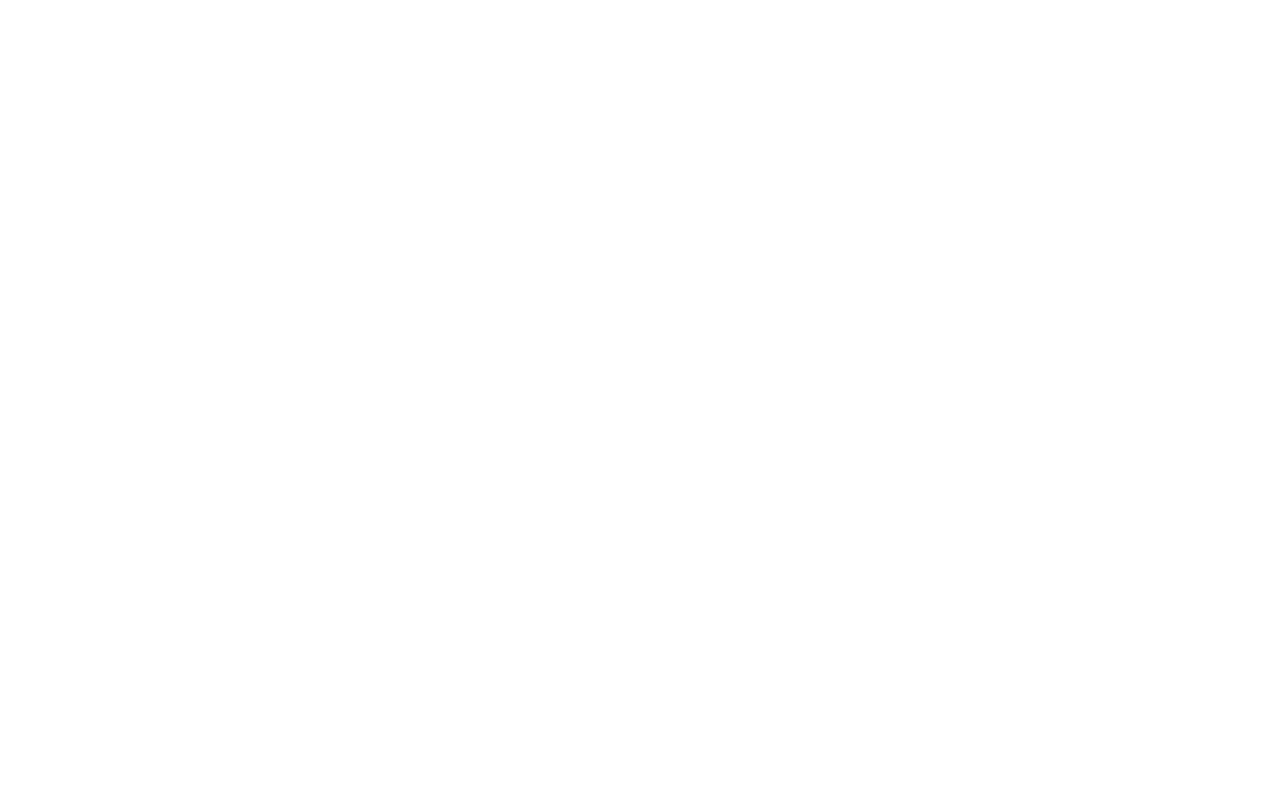
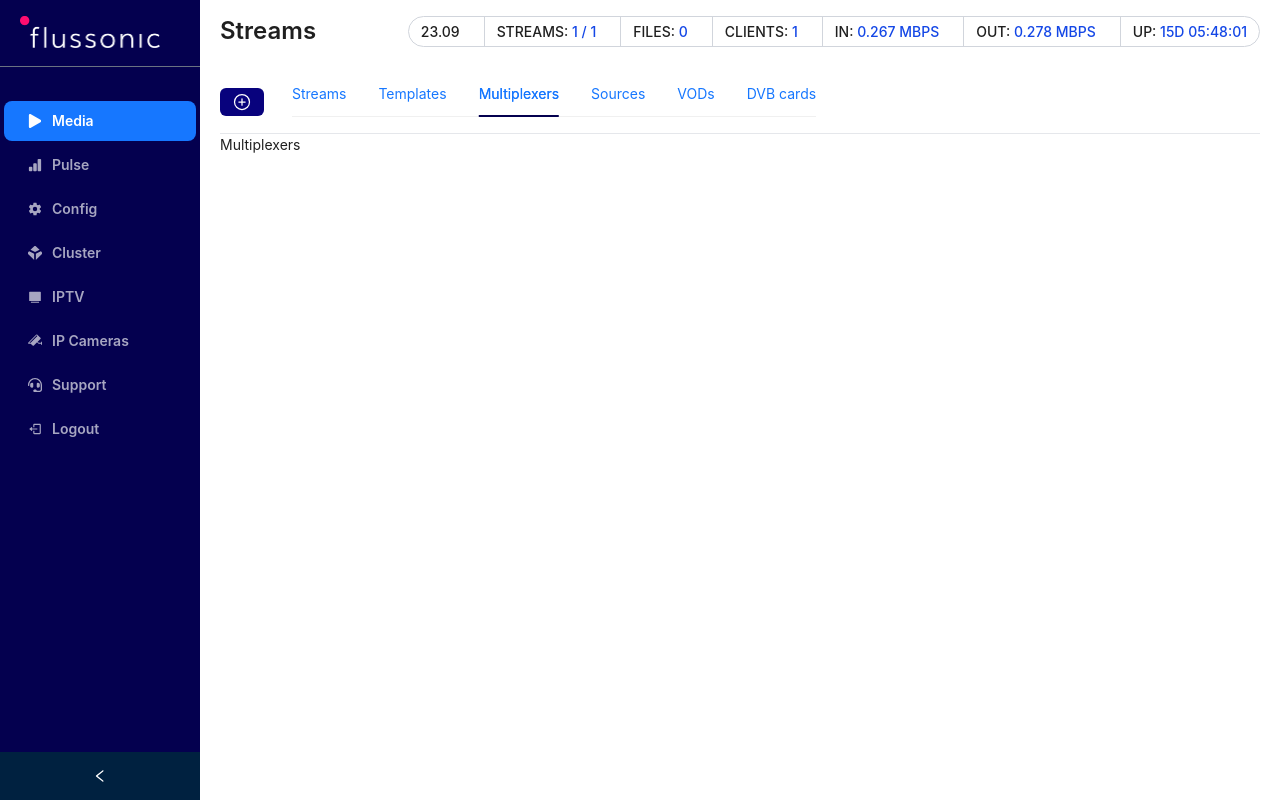
Before and after one commit to globussolution/xtremecode, a React (Vite) app: page /media/multiplexers in a window 1280 px wide. Before the commit this address had no page. Built offline with nearby package versions, Linux system fonts and the light colour scheme.

Commit message:
working on tabs

```diff
--- a/src/Admin/Admin Components/AppLayout.jsx
+++ b/src/Admin/Admin Components/AppLayout.jsx
@@ -1,5 +1,3 @@
-import React from "react"
-
 import { useState, useEffect } from "react"
 import { Layout, Menu, theme, Drawer, Button } from "antd"
 import { MenuOutlined } from "@ant-design/icons"
@@ -82,7 +80,7 @@
       >
         <Menu
           className="font-semibold"
-          style={{ backgroundColor: "#04004F" }}
+          style={{ backgroundColor: "#04004F", marginTop: "30px" }}
           theme="dark"
           defaultSelectedKeys={["1"]}
           mode="inline"
@@ -112,7 +110,7 @@
         </div>
         <Menu
           className="border-t border-gray-500 font-semibold"
-          style={{ paddingTop: "15%", marginTop: "3%", backgroundColor: "#04004F" }}
+          style={collapsed? {paddingTop: "25px", backgroundColor: "#04004F"} : { paddingTop: "15%", marginTop: "3%", backgroundColor: "#04004F" }}
           theme="dark"
           defaultSelectedKeys={["1"]}
           mode="inline"
--- a/src/Admin/Admin Components/statsBar.jsx
+++ b/src/Admin/Admin Components/statsBar.jsx
@@ -1,5 +1,3 @@
-import  React from "react"
-
 import { Drawer, Button } from "antd"
 import { MoreOutlined } from "@ant-design/icons"
 
--- a/src/Admin/Admin Pages/Media/Media.jsx
+++ b/src/Admin/Admin Pages/Media/Media.jsx
@@ -18,6 +18,8 @@
 import { IoAddCircleOutline } from "react-icons/io5"
 import { FaChevronCircleUp } from "react-icons/fa";
 import { FaChevronCircleDown } from "react-icons/fa";
+import { Link } from "react-router-dom"
+import AppLayout from "../../Admin Components/AppLayout";
 
 const { Content } = Layout
 const { TabPane } = Tabs
@@ -465,9 +467,9 @@
       key: "output",
       render: (output, record) => (
         <div>
-          <div>Clients watching: {output.clients}</div>
+          <div><p>Clients watching: {output.clients}</p></div>
           <div>
-            Push summary: {output.summary} {output.running}
+            <p>Push summary: {output.summary} {output.running}</p>
           </div>
 
           {expandedRows[record.key] ? (
@@ -625,9 +627,10 @@
   const paginationOptions = ["10", "25", "50", "100"]
 
   return (
+    <AppLayout>
     <Layout style={{ minHeight: "100vh", backgroundColor: "white" }}>
       <Layout>
-        <Content style={{ padding: isMobile ? "0" : "10px 5px", backgroundColor: "white" }}>
+        <Content style={{ padding: isMobile ? "0" : "0", backgroundColor: "white" }}>
           <div
             style={{
               padding: 0,
@@ -644,17 +647,17 @@
             {/* Tabs */}
             <div className={`flex items-center gap-2 border-b border-gray-200 ${isMobile ? "px-2" : ""}`}>
               <button
-                className={`text-xl font-bold px-3 py-1 mr-5 text-white bg-[#08027d] rounded-md ${isMobile ? "mt-1" : ""}`}
+                className={`cursor-pointer text-xl font-bold px-3 py-1 mr-5 text-white bg-[#08027d] rounded-md ${isMobile ? "mt-1" : ""}`}
               >
                 <IoAddCircleOutline />
               </button>
               <Tabs defaultActiveKey="1" className="mb-0" size={isMobile ? "small" : "middle"}>
-                <TabPane tab="Streams" key="1" />
-                <TabPane tab="Templates" key="2" />
-                <TabPane tab="Multiplexers" key="3" />
-                <TabPane tab="Sources" key="4" />
-                <TabPane tab="VODs" key="5" />
-                <TabPane tab="DVB cards" key="6" />
+                <TabPane tab={<Link to="/">Streams</Link>} key="1" />
+                <TabPane tab={<Link to="/media/templates">Templates</Link>} key="2" />
+                <TabPane tab={<Link to="/media/multiplexers">Multiplexers</Link>} key="3" />
+                <TabPane tab={<Link to="/media/sources">Sources</Link>} key="4" />
+                <TabPane tab={<Link to="/media/vods">VODs</Link>} key="5" />
+                <TabPane tab={<Link to="/media/dvbcards">DVB cards</Link>} key="6" />
               </Tabs>
             </div>
 
@@ -1095,6 +1098,7 @@
         </Content>
       </Layout>
     </Layout>
+    </AppLayout>
   )
 }
 
--- /dev/null
+++ b/src/Admin/Admin Pages/Media/MediaComponents/DVBCards.jsx
@@ -0,0 +1,40 @@
+import AppLayout from "../../../Admin Components/AppLayout";
+import TabPane from "antd/es/tabs/TabPane";
+import { Tabs } from "antd"
+import { useState } from "react";
+import { IoAddCircleOutline } from "react-icons/io5"
+import { Link } from "react-router-dom"
+
+function DVBCards() {
+  const [isMobile, setIsMobile] = useState(false)
+
+  return (
+    <>
+      <AppLayout>
+        {/* Mobile Title */}
+        <div className="md:hidden px-4 py-2">
+           <h1 className="text-xl font-semibold">DVB cards</h1>
+        </div>
+        {/* Tabs */}
+        <div className={`flex items-center gap-2 border-b border-gray-200 ${isMobile ? "px-2" : ""}`}>
+          <button
+            className={`cursor-pointer text-xl font-bold px-3 py-1 mr-5 text-white bg-[#08027d] rounded-md ${isMobile ? "mt-1" : ""}`}
+          >
+            <IoAddCircleOutline />
+          </button>
+          <Tabs defaultActiveKey="6" className="mb-0" size={isMobile ? "small" : "middle"}>
+            <TabPane tab={<Link to="/">Streams</Link>} key="1" />
+            <TabPane tab={<Link to="/media/templates">Templates</Link>} key="2" />
+            <TabPane tab={<Link to="/media/multiplexers">Multiplexers</Link>} key="3" />
+            <TabPane tab={<Link to="/media/sources">Sources</Link>} key="4" />
+            <TabPane tab={<Link to="/media/vods">VODs</Link>} key="5" />
+            <TabPane tab={<Link to="/media/dvbcards">DVB cards</Link>} key="6" />
+          </Tabs>
+        </div>
+        <h1>DVB cards</h1>
+      </AppLayout>
+    </>
+  );
+}
+
+export default DVBCards;
--- /dev/null
+++ b/src/Admin/Admin Pages/Media/MediaComponents/Multiplexers.jsx
@@ -0,0 +1,40 @@
+import AppLayout from "../../../Admin Components/AppLayout";
+import TabPane from "antd/es/tabs/TabPane";
+import { Tabs } from "antd"
+import { useState } from "react";
+import { IoAddCircleOutline } from "react-icons/io5"
+import { Link } from "react-router-dom"
+
+function Multiplexers() {
+  const [isMobile, setIsMobile] = useState(false)
+
+  return (
+    <>
+      <AppLayout>
+        {/* Mobile Title */}
+        <div className="md:hidden px-4 py-2">
+           <h1 className="text-xl font-semibold">Multiplexers</h1>
+        </div>
+        {/* Tabs */}
+        <div className={`flex items-center gap-2 border-b border-gray-200 ${isMobile ? "px-2" : ""}`}>
+          <button
+            className={`cursor-pointer text-xl font-bold px-3 py-1 mr-5 text-white bg-[#08027d] rounded-md ${isMobile ? "mt-1" : ""}`}
+          >
+            <IoAddCircleOutline />
+          </button>
+          <Tabs defaultActiveKey="3" className="mb-0" size={isMobile ? "small" : "middle"}>
+            <TabPane tab={<Link to="/">Streams</Link>} key="1" />
+            <TabPane tab={<Link to="/media/templates">Templates</Link>} key="2" />
+            <TabPane tab={<Link to="/media/multiplexers">Multiplexers</Link>} key="3" />
+            <TabPane tab={<Link to="/media/sources">Sources</Link>} key="4" />
+            <TabPane tab={<Link to="/media/vods">VODs</Link>} key="5" />
+            <TabPane tab={<Link to="/media/dvbcards">DVB cards</Link>} key="6" />
+          </Tabs>
+        </div>
+        <h1>Multiplexers</h1>
+      </AppLayout>
+    </>
+  );
+}
+
+export default Multiplexers;
--- /dev/null
+++ b/src/Admin/Admin Pages/Media/MediaComponents/Sources.jsx
@@ -0,0 +1,40 @@
+import AppLayout from "../../../Admin Components/AppLayout";
+import TabPane from "antd/es/tabs/TabPane";
+import { Tabs } from "antd"
+import { useState } from "react";
+import { IoAddCircleOutline } from "react-icons/io5"
+import { Link } from "react-router-dom"
+
+function Sources() {
+  const [isMobile, setIsMobile] = useState(false)
+
+  return (
+    <>
+      <AppLayout>
+        {/* Mobile Title */}
+        <div className="md:hidden px-4 py-2">
+           <h1 className="text-xl font-semibold">Sources</h1>
+        </div>
+        {/* Tabs */}
+        <div className={`flex items-center gap-2 border-b border-gray-200 ${isMobile ? "px-2" : ""}`}>
+          <button
+            className={`cursor-pointer text-xl font-bold px-3 py-1 mr-5 text-white bg-[#08027d] rounded-md ${isMobile ? "mt-1" : ""}`}
+          >
+            <IoAddCircleOutline />
+          </button>
+          <Tabs defaultActiveKey="4" className="mb-0" size={isMobile ? "small" : "middle"}>
+            <TabPane tab={<Link to="/">Streams</Link>} key="1" />
+            <TabPane tab={<Link to="/media/templates">Templates</Link>} key="2" />
+            <TabPane tab={<Link to="/media/multiplexers">Multiplexers</Link>} key="3" />
+            <TabPane tab={<Link to="/media/sources">Sources</Link>} key="4" />
+            <TabPane tab={<Link to="/media/vods">VODs</Link>} key="5" />
+            <TabPane tab={<Link to="/media/dvbcards">DVB cards</Link>} key="6" />
+          </Tabs>
+        </div>
+        <h1>Sources</h1>
+      </AppLayout>
+    </>
+  );
+}
+
+export default Sources;
--- /dev/null
+++ b/src/Admin/Admin Pages/Media/MediaComponents/Templates.jsx
@@ -0,0 +1,40 @@
+import TabPane from "antd/es/tabs/TabPane";
+import AppLayout from "../../../Admin Components/AppLayout";
+import { Tabs } from "antd"
+import { useState } from "react";
+import { IoAddCircleOutline } from "react-icons/io5"
+import { Link } from "react-router-dom"
+
+function Templates() {
+  const [isMobile, setIsMobile] = useState(false)
+
+  return (
+    <>
+      <AppLayout>
+        {/* Mobile Title */}
+        <div className="md:hidden px-4 py-2">
+           <h1 className="text-xl font-semibold">Templates</h1>
+        </div>
+        {/* Tabs */}
+        <div className={`flex items-center gap-2 border-b border-gray-200 ${isMobile ? "px-2" : ""}`}>
+          <button
+            className={`cursor-pointer text-xl font-bold px-3 py-1 mr-5 text-white bg-[#08027d] rounded-md ${isMobile ? "mt-1" : ""}`}
+          >
+            <IoAddCircleOutline />
+          </button>
+          <Tabs defaultActiveKey="2" className="mb-0" size={isMobile ? "small" : "middle"}>
+            <TabPane tab={<Link to="/">Streams</Link>} key="1" />
+            <TabPane tab={<Link to="/media/templates">Templates</Link>} key="2" />
+            <TabPane tab={<Link to="/media/multiplexers">Multiplexers</Link>} key="3" />
+            <TabPane tab={<Link to="/media/sources">Sources</Link>} key="4" />
+            <TabPane tab={<Link to="/media/vods">VODs</Link>} key="5" />
+            <TabPane tab={<Link to="/media/dvbcards">DVB cards</Link>} key="6" />
+          </Tabs>
+        </div>
+        <h1>Templates</h1>
+      </AppLayout>
+    </>
+  );
+}
+
+export default Templates;
--- /dev/null
+++ b/src/Admin/Admin Pages/Media/MediaComponents/VODs.jsx
@@ -0,0 +1,40 @@
+import AppLayout from "../../../Admin Components/AppLayout";
+import TabPane from "antd/es/tabs/TabPane";
+import { Tabs } from "antd"
+import { useState } from "react";
+import { IoAddCircleOutline } from "react-icons/io5"
+import { Link } from "react-router-dom"
+
+function VODs() {
+  const [isMobile, setIsMobile] = useState(false)
+
+  return (
+    <>
+      <AppLayout>
+        {/* Mobile Title */}
+        <div className="md:hidden px-4 py-2">
+           <h1 className="text-xl font-semibold">VODs</h1>
+        </div>
+        {/* Tabs */}
+        <div className={`flex items-center gap-2 border-b border-gray-200 ${isMobile ? "px-2" : ""}`}>
+          <button
+            className={`cursor-pointer text-xl font-bold px-3 py-1 mr-5 text-white bg-[#08027d] rounded-md ${isMobile ? "mt-1" : ""}`}
+          >
+            <IoAddCircleOutline />
+          </button>
+          <Tabs defaultActiveKey="5" className="mb-0" size={isMobile ? "small" : "middle"}>
+            <TabPane tab={<Link to="/">Streams</Link>} key="1" />
+            <TabPane tab={<Link to="/media/templates">Templates</Link>} key="2" />
+            <TabPane tab={<Link to="/media/multiplexers">Multiplexers</Link>} key="3" />
+            <TabPane tab={<Link to="/media/sources">Sources</Link>} key="4" />
+            <TabPane tab={<Link to="/media/vods">VODs</Link>} key="5" />
+            <TabPane tab={<Link to="/media/dvbcards">DVB cards</Link>} key="6" />
+          </Tabs>
+        </div>
+        <h1>VODs</h1>
+      </AppLayout>
+    </>
+  );
+}
+
+export default VODs;
--- a/src/App.jsx
+++ b/src/App.jsx
@@ -1,6 +1,11 @@
 import { BrowserRouter, Route, Routes } from 'react-router-dom'
 import './App.css'
-import Admin from './Admin/Admin'
+import Media from './Admin/Admin Pages/Media/Media';
+import Templates from './Admin/Admin Pages/Media/MediaComponents/Templates'
+import Multiplexers from './Admin/Admin Pages/Media/MediaComponents/Multiplexers'
+import Sources from './Admin/Admin Pages/Media/MediaComponents/Sources'
+import VODs from './Admin/Admin Pages/Media/MediaComponents/VODs'
+import DVBCards from './Admin/Admin Pages/Media/MediaComponents/DVBCards'
 
 function App() {
 
@@ -8,7 +13,12 @@
     <>
       <BrowserRouter>
         <Routes>
-          <Route path="/" element={<Admin/>}></Route>
+          <Route path="/" element={<Media/>}></Route>
+          <Route path="/media/templates" element={<Templates/>}></Route>
+          <Route path="/media/multiplexers" element={<Multiplexers/>}></Route>
+          <Route path="/media/sources" element={<Sources/>}></Route>
+          <Route path="/media/vods" element={<VODs/>}></Route>
+          <Route path="/media/dvbcards" element={<DVBCards/>}></Route>
         </Routes>
       </BrowserRouter>
     </>
```
Also changed, not shown: src/Admin/Admin.jsx (deleted, +0 -14 lines).
